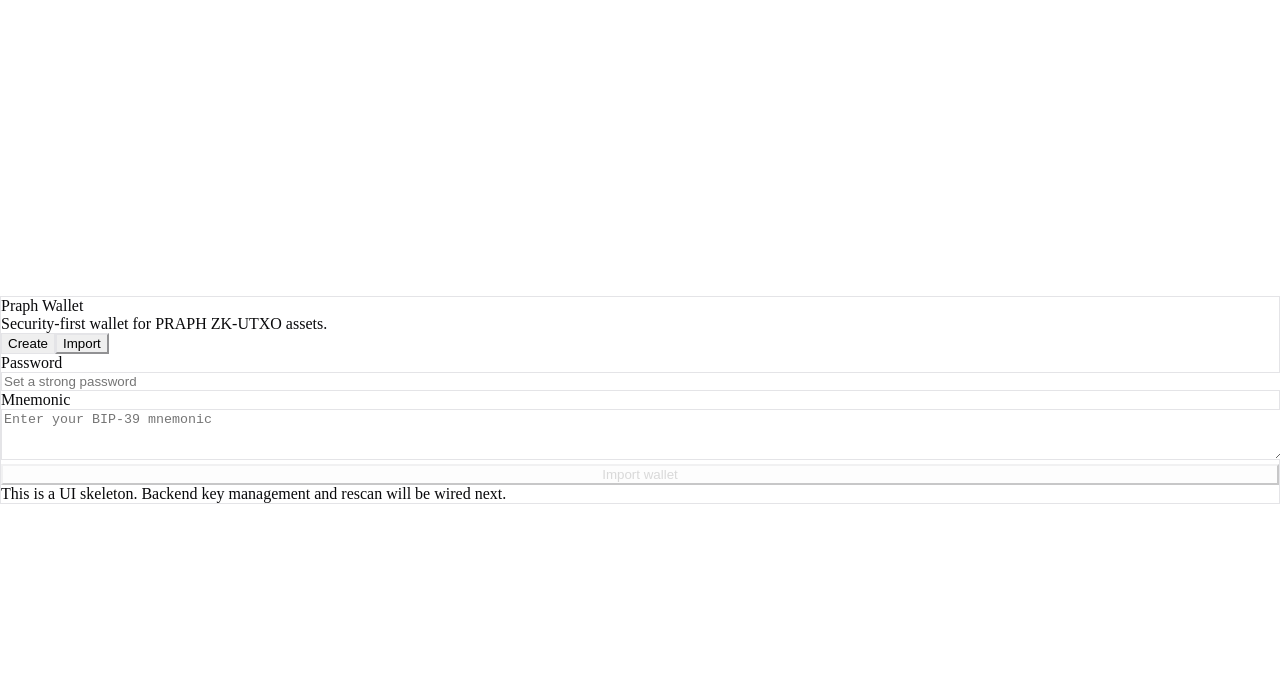
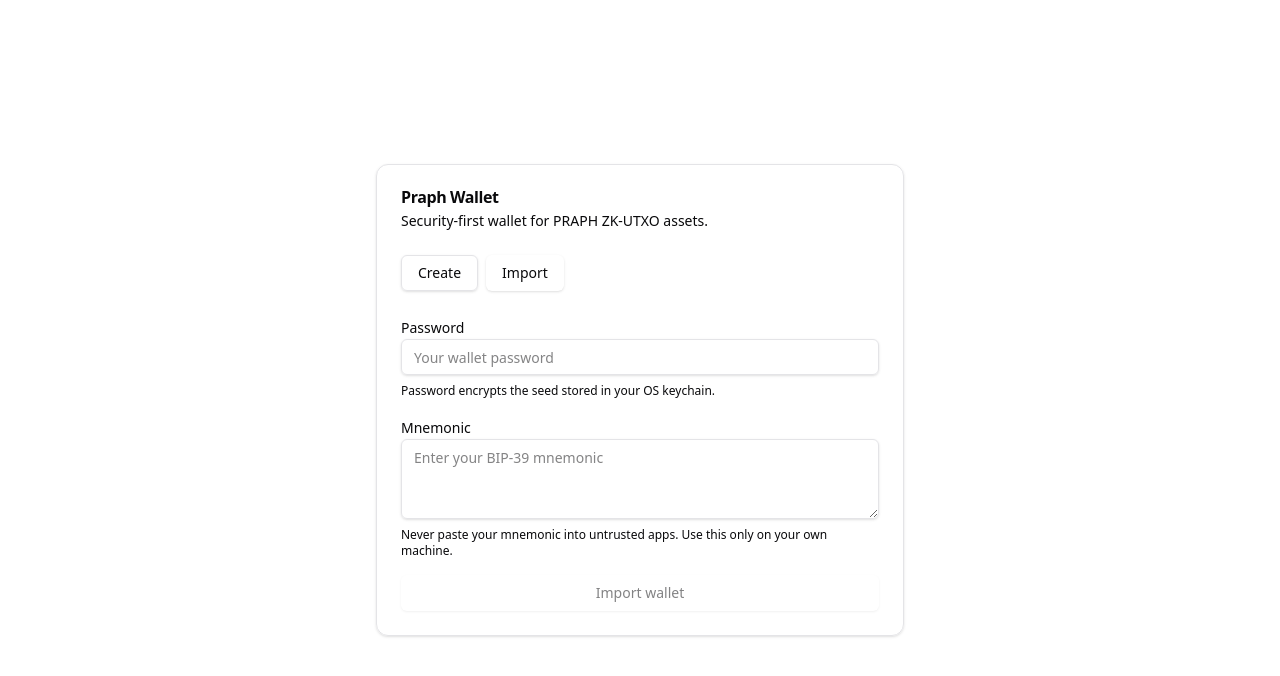
Before and after one commit to praph-foundation/praph-wallet-desktop, a React (Vite) app: page /onboarding in a window 1280 px wide. Both pictures are taken after a click on the button "Import". Shown: the top 676 px of the page. Built offline with nearby package versions, Linux system fonts and the light colour scheme.

Commit message:
fix: restore Tailwind styles in dev
Use Tailwind v4 Vite plugin and CSS @import entrypoint to ensure styles compile correctly in dev and Tauri.

```diff
--- a/package.json
+++ b/package.json
@@ -29,6 +29,7 @@
   },
   "devDependencies": {
     "@tailwindcss/postcss": "^4.1.18",
+    "@tailwindcss/vite": "^4.1.18",
     "@tauri-apps/cli": "^2",
     "@types/react": "^19.1.8",
     "@types/react-dom": "^19.1.6",
--- a/postcss.config.cjs
+++ b/postcss.config.cjs
@@ -1,6 +1,5 @@
 module.exports = {
   plugins: {
-    "@tailwindcss/postcss": {},
     autoprefixer: {},
   },
 };
--- /dev/null
+++ b/src/components/ui/textarea.tsx
@@ -0,0 +1,21 @@
+import * as React from "react";
+
+import { cn } from "../../lib/utils";
+
+const Textarea = React.forwardRef<HTMLTextAreaElement, React.ComponentProps<"textarea">>(
+  ({ className, ...props }, ref) => {
+    return (
+      <textarea
+        className={cn(
+          "flex min-h-[80px] w-full rounded-md border border-input bg-transparent px-3 py-2 text-sm shadow-sm placeholder:text-muted-foreground focus-visible:outline-none focus-visible:ring-1 focus-visible:ring-ring disabled:cursor-not-allowed disabled:opacity-50",
+          className,
+        )}
+        ref={ref}
+        {...props}
+      />
+    );
+  },
+);
+Textarea.displayName = "Textarea";
+
+export { Textarea };
--- a/src/pages/Onboarding.tsx
+++ b/src/pages/Onboarding.tsx
@@ -1,8 +1,16 @@
 import { useState } from "react";
+import { useNavigate } from "react-router-dom";
+import { toast } from "sonner";
 import { api } from "../lib/tauri";
+import { Button } from "../components/ui/button";
+import { Card, CardContent, CardDescription, CardHeader, CardTitle } from "../components/ui/card";
+import { Input } from "../components/ui/input";
+import { Label } from "../components/ui/label";
+import { Textarea } from "../components/ui/textarea";
 import { useWalletStore } from "../state/walletStore";
 
 export default function OnboardingPage() {
+  const navigate = useNavigate();
   const setHasWallet = useWalletStore((s) => s.setHasWallet);
   const unlock = useWalletStore((s) => s.unlock);
 
@@ -13,94 +21,97 @@ export default function OnboardingPage() {
   const [loading, setLoading] = useState(false);
   const [error, setError] = useState<string | null>(null);
 
+  const canSubmit =
+    !loading &&
+    Boolean(password) &&
+    (mode === "create" ? true : Boolean(mnemonic.trim()));
+
   return (
     <div className="mx-auto flex h-full max-w-xl items-center p-6">
-      <div className="w-full rounded-lg border border-zinc-200 bg-white p-6">
-        <div className="text-lg font-semibold">Praph Wallet</div>
-        <div className="mt-1 text-sm text-zinc-600">
-          Security-first wallet for PRAPH ZK-UTXO assets.
+      <Card className="w-full">
+        <CardHeader>
+          <CardTitle>Praph Wallet</CardTitle>
+          <CardDescription>Security-first wallet for PRAPH ZK-UTXO assets.</CardDescription>
+        </CardHeader>
+
+        <CardContent>
+          <div className="flex gap-2">
+            <Button
+              type="button"
+              variant={mode === "create" ? "default" : "outline"}
+              onClick={() => {
+                setMode("create");
+                setCreatedMnemonic(null);
+                setError(null);
+              }}
+            >
+              Create
+            </Button>
+            <Button
+              type="button"
+              variant={mode === "import" ? "default" : "outline"}
+              onClick={() => {
+                setMode("import");
+                setCreatedMnemonic(null);
+                setError(null);
+              }}
+            >
+              Import
+            </Button>
           </div>
 
-        <div className="mt-6 flex gap-2">
-          <button
-            type="button"
-            className={
-              mode === "create"
-                ? "rounded bg-zinc-900 px-3 py-1.5 text-sm text-white"
-                : "rounded border border-zinc-200 px-3 py-1.5 text-sm"
-            }
-            onClick={() => setMode("create")}
-          >
-            Create
-          </button>
-          <button
-            type="button"
-            className={
-              mode === "import"
-                ? "rounded bg-zinc-900 px-3 py-1.5 text-sm text-white"
-                : "rounded border border-zinc-200 px-3 py-1.5 text-sm"
-            }
-            onClick={() => setMode("import")}
-          >
-            Import
-          </button>
-        </div>
-
-        <div className="mt-6 space-y-3">
-          <label className="block">
-            <div className="text-xs font-medium text-zinc-700">Password</div>
-            <input
+          <div className="mt-6 space-y-4">
+            <div className="space-y-2">
+              <Label>Password</Label>
+              <Input
                 type="password"
                 value={password}
                 onChange={(e) => setPassword(e.currentTarget.value)}
-              className="mt-1 w-full rounded border border-zinc-200 px-3 py-2 text-sm"
-              placeholder="Set a strong password"
+                placeholder={mode === "create" ? "Set a strong password" : "Your wallet password"}
               />
-          </label>
+              <div className="text-xs text-muted-foreground">
+                Password encrypts the seed stored in your OS keychain.
+              </div>
+            </div>
 
             {mode === "import" ? (
-            <label className="block">
-              <div className="text-xs font-medium text-zinc-700">Mnemonic</div>
-              <textarea
+              <div className="space-y-2">
+                <Label>Mnemonic</Label>
+                <Textarea
                   value={mnemonic}
                   onChange={(e) => setMnemonic(e.currentTarget.value)}
-                className="mt-1 w-full rounded border border-zinc-200 px-3 py-2 text-sm"
                   rows={3}
                   placeholder="Enter your BIP-39 mnemonic"
                 />
-            </label>
+                <div className="text-xs text-muted-foreground">
+                  Never paste your mnemonic into untrusted apps. Use this only on your own machine.
+                </div>
+              </div>
             ) : (
-            <div className="rounded border border-zinc-200 bg-zinc-50 p-3 text-sm text-zinc-700">
-              Wallet creation flow will generate a BIP-39 mnemonic and guide you to back it up.
+              <div className="rounded-md border border-border bg-muted/30 p-3 text-sm">
+                Create will generate a new BIP-39 mnemonic. You must back it up offline.
               </div>
             )}
 
             {createdMnemonic ? (
-            <div className="rounded border border-zinc-200 bg-zinc-50 p-3">
-              <div className="text-xs font-medium text-zinc-700">Your mnemonic</div>
-              <div className="mt-2 whitespace-pre-wrap font-mono text-sm text-zinc-900">
-                {createdMnemonic}
-              </div>
-              <div className="mt-2 text-xs text-zinc-600">
+              <div className="space-y-2 rounded-md border border-border bg-muted/30 p-3">
+                <div className="text-xs font-medium text-muted-foreground">Your mnemonic</div>
+                <div className="whitespace-pre-wrap font-mono text-sm">{createdMnemonic}</div>
+                <div className="text-xs text-muted-foreground">
                   Write this down and keep it offline. It will not be shown again.
                 </div>
               </div>
             ) : null}
 
             {error ? (
-            <div className="rounded border border-red-200 bg-red-50 p-3 text-sm">
+              <div className="rounded-md border border-destructive/30 bg-destructive/10 p-3 text-sm">
                 {error}
               </div>
             ) : null}
 
-          <button
-            type="button"
-            className="w-full rounded bg-zinc-900 px-4 py-2 text-sm text-white disabled:opacity-50"
-            disabled={
-              loading ||
-              !password ||
-              (mode === "import" && !mnemonic.trim())
-            }
+            <Button
+              className="w-full"
+              disabled={!canSubmit}
               onClick={async () => {
                 try {
                   setError(null);
@@ -110,16 +121,20 @@ export default function OnboardingPage() {
                     if (!createdMnemonic) {
                       const res = await api.walletCreate(password);
                       setCreatedMnemonic(res.mnemonic);
+                      toast.success("Wallet created");
                       return;
                     }
                     setHasWallet(true);
                     unlock();
+                    navigate("/", { replace: true });
                     return;
                   }
 
                   await api.walletImport(mnemonic.trim(), password);
+                  toast.success("Wallet imported");
                   setHasWallet(true);
                   unlock();
+                  navigate("/", { replace: true });
                 } catch (e) {
                   setError(e instanceof Error ? e.message : "Unknown error");
                 } finally {
@@ -134,13 +149,10 @@ export default function OnboardingPage() {
                     ? "I've backed it up"
                     : "Create wallet"
                   : "Import wallet"}
-          </button>
-
-          <div className="text-xs text-zinc-500">
-            This is a UI skeleton. Backend key management and rescan will be wired next.
+            </Button>
           </div>
-        </div>
-      </div>
+        </CardContent>
+      </Card>
     </div>
   );
 }
--- a/src/pages/Unlock.tsx
+++ b/src/pages/Unlock.tsx
@@ -1,6 +1,11 @@
 import { useState } from "react";
 import { useNavigate } from "react-router-dom";
+import { toast } from "sonner";
 import { api } from "../lib/tauri";
+import { Button } from "../components/ui/button";
+import { Card, CardContent, CardDescription, CardHeader, CardTitle } from "../components/ui/card";
+import { Input } from "../components/ui/input";
+import { Label } from "../components/ui/label";
 import { useWalletStore } from "../state/walletStore";
 
 export default function UnlockPage() {
@@ -13,33 +18,31 @@ export default function UnlockPage() {
 
   return (
     <div className="mx-auto flex h-full max-w-xl items-center p-6">
-      <div className="w-full rounded-lg border border-zinc-200 bg-white p-6">
-        <div className="text-lg font-semibold">Unlock wallet</div>
-        <div className="mt-1 text-sm text-zinc-600">
-          Enter your password to unlock Praph Wallet.
-        </div>
-
-        <div className="mt-6 space-y-3">
-          <label className="block">
-            <div className="text-xs font-medium text-zinc-700">Password</div>
-            <input
+      <Card className="w-full">
+        <CardHeader>
+          <CardTitle>Unlock</CardTitle>
+          <CardDescription>Enter your password to unlock Praph Wallet.</CardDescription>
+        </CardHeader>
+        <CardContent>
+          <div className="space-y-4">
+            <div className="space-y-2">
+              <Label>Password</Label>
+              <Input
                 type="password"
                 value={password}
                 onChange={(e) => setPassword(e.currentTarget.value)}
-              className="mt-1 w-full rounded border border-zinc-200 px-3 py-2 text-sm"
                 placeholder="Your wallet password"
               />
-          </label>
+            </div>
 
             {error ? (
-            <div className="rounded border border-red-200 bg-red-50 p-3 text-sm">
+              <div className="rounded-md border border-destructive/30 bg-destructive/10 p-3 text-sm">
                 {error}
               </div>
             ) : null}
 
-          <button
-            type="button"
-            className="w-full rounded bg-zinc-900 px-4 py-2 text-sm text-white disabled:opacity-50"
+            <Button
+              className="w-full"
               disabled={!password || loading}
               onClick={async () => {
                 try {
@@ -47,6 +50,7 @@ export default function UnlockPage() {
                   setLoading(true);
                   await api.walletUnlock(password);
                   unlock();
+                  toast.success("Wallet unlocked");
                   navigate("/", { replace: true });
                 } catch (e) {
                   setError(e instanceof Error ? e.message : "Failed to unlock");
@@ -56,9 +60,10 @@ export default function UnlockPage() {
               }}
             >
               {loading ? "Unlocking..." : "Unlock"}
-          </button>
+            </Button>
           </div>
-      </div>
+        </CardContent>
+      </Card>
     </div>
   );
 }
--- a/src/styles.css
+++ b/src/styles.css
@@ -1,6 +1,4 @@
-@tailwind base;
-@tailwind components;
-@tailwind utilities;
+@import "tailwindcss";
 
 @layer base {
   :root {
--- a/vite.config.ts
+++ b/vite.config.ts
@@ -1,12 +1,13 @@
 import { defineConfig } from "vite";
 import react from "@vitejs/plugin-react";
+import tailwindcss from "@tailwindcss/vite";
 
 // @ts-expect-error process is a nodejs global
 const host = process.env.TAURI_DEV_HOST;
 
 // https://vite.dev/config/
 export default defineConfig(async () => ({
-  plugins: [react()],
+  plugins: [react(), tailwindcss()],
 
   // Vite options tailored for Tauri development and only applied in `tauri dev` or `tauri build`
   //
```
Also changed, not shown: 1 other file (tests, documents, lock files or other folders). Lines whose indentation alone changed are shown as unchanged.
